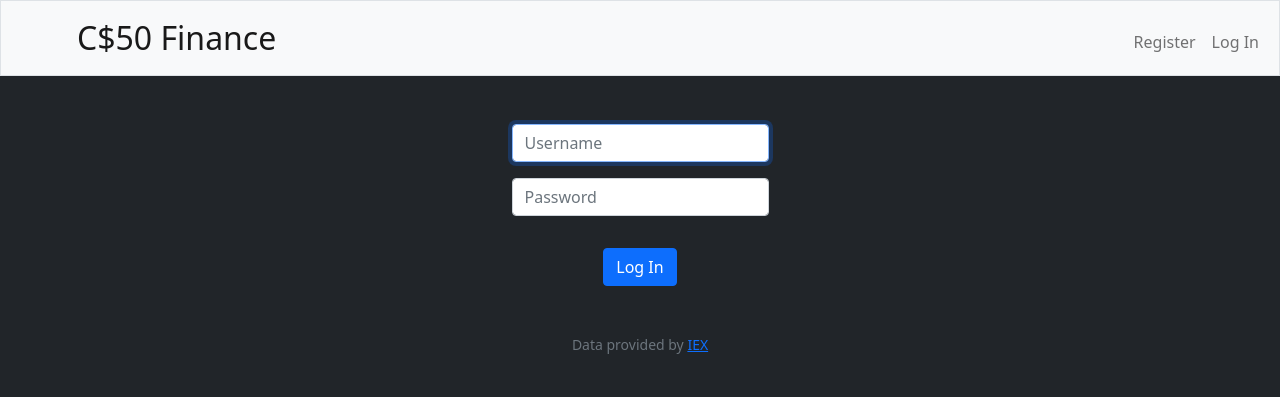
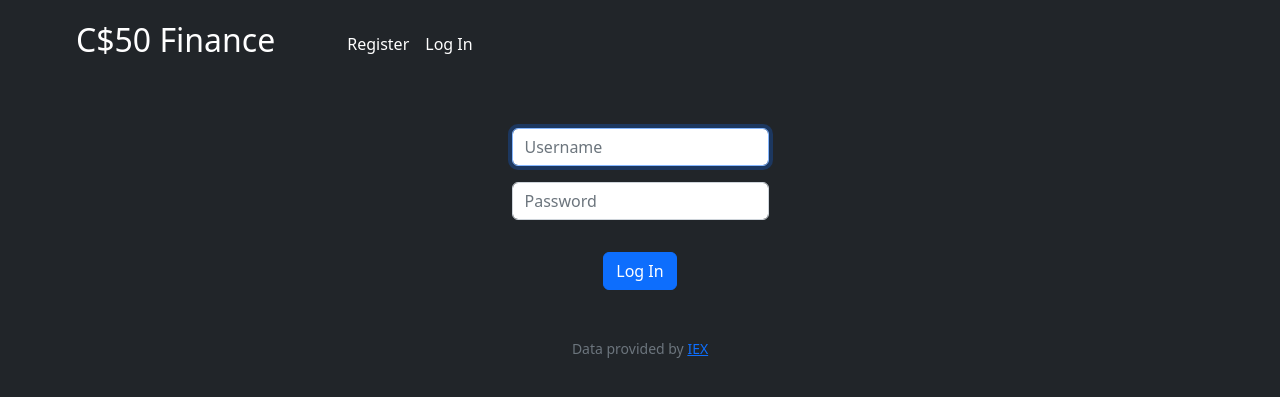
Before and after one commit to hawshemi/Finance-CS50X, a Flask app: page /login in a window 1280 px wide. Shown: the top 397 px of the page. Run offline with Flask 2, Linux system fonts and the light colour scheme; some libraries are stand-ins or nearby versions.

Commit message:
Update layout.html

```diff
--- a/templates/layout.html
+++ b/templates/layout.html
@@ -3,18 +3,21 @@
 <html lang="en">
 
     <head>
-
+        <!-- Required meta tags -->
         <meta charset="utf-8">
         <meta name="viewport" content="initial-scale=1, width=device-width">
 
-        <!-- http://getbootstrap.com/docs/5.1/ -->
-        <link crossorigin="anonymous" href="https://cdn.jsdelivr.net/npm/bootstrap@5.1.3/dist/css/bootstrap.min.css" integrity="sha384-1BmE4kWBq78iYhFldvKuhfTAU6auU8tT94WrHftjDbrCEXSU1oBoqyl2QvZ6jIW3" rel="stylesheet">
-        <script crossorigin="anonymous" src="https://cdn.jsdelivr.net/npm/bootstrap@5.1.3/dist/js/bootstrap.bundle.min.js" integrity="sha384-ka7Sk0Gln4gmtz2MlQnikT1wXgYsOg+OMhuP+IlRH9sENBO0LRn5q+8nbTov4+1p"></script>
+        <!-- documentation at http://getbootstrap.com/docs/5.2 -->
+        <link href="https://cdn.jsdelivr.net/npm/bootstrap@5.2.3/dist/css/bootstrap.min.css" rel="stylesheet" integrity="sha384-rbsA2VBKQhggwzxH7pPCaAqO46MgnOM80zW1RWuH61DGLwZJEdK2Kadq2F9CUG65" crossorigin="anonymous">
+        <script src="https://cdn.jsdelivr.net/npm/bootstrap@5.2.3/dist/js/bootstrap.bundle.min.js" integrity="sha384-kenU1KFdBIe4zVF0s0G1M5b4hcpxyD9F7jL+jjXkk+Q2h455rYXK/7HAuoJl+0I4" crossorigin="anonymous"></script>
 
-        <!-- https://favicon.io/emoji-favicons/money-bag/ -->
+        <!-- https://favicon.io/emoji-favicons/money-mouth-face/ -->
         <link href="/static/favicon.ico" rel="icon">
 
         <link href="/static/styles.css" rel="stylesheet">
+
+        <script src="https://code.jquery.com/jquery-3.6.1.slim.min.js" integrity="sha256-w8CvhFs7iHNVUtnSP0YKEg00p9Ih13rlL9zGqvLdePA=" crossorigin="anonymous"></script>
+
 
         <title>C$50 Finance: {% block title %}{% endblock %}</title>
 
@@ -22,25 +25,26 @@
 
     <body>
 
-        <nav class="bg-light border navbar navbar-expand-md navbar-light">
+        <nav class="navbar navbar-expand-md navbar-dark bg-dark">
           <div class="container-fluid">
-                <a class="navbar-brand" href="/"><span class="blue">C</span><span class="red">$</span><span class="yellow">5</span><span class="green">0</span> <span class="red">Finance</span></a>
+            <a class="navbar-brand" href="/">C$50 Finance</a>
             <button aria-controls="navbar" aria-expanded="false" aria-label="Toggle navigation" class="navbar-toggler" data-bs-target="#navbar" data-bs-toggle="collapse" type="button">
                 <span class="navbar-toggler-icon"></span>
             </button>
-                <div class="collapse navbar-collapse" id="navbar">
+            <div class="collapse navbar-collapse navbar-text" id="navbar">
                 {% if session["user_id"] %}
-                        <ul class="navbar-nav me-auto mt-2">
+                    <ul class="navbar-nav mr-auto mt-2">
                         <li class="nav-item"><a class="nav-link" href="/quote">Quote</a></li>
                         <li class="nav-item"><a class="nav-link" href="/buy">Buy</a></li>
                         <li class="nav-item"><a class="nav-link" href="/sell">Sell</a></li>
                         <li class="nav-item"><a class="nav-link" href="/history">History</a></li>
+                        <li class="nav-item"><a class="nav-link" href="/bank">Bank</a></li>
                     </ul>
-                        <ul class="navbar-nav ms-auto mt-2">
+                    <ul class="navbar-nav ms-auto mt-2 logout">
                         <li class="nav-item"><a class="nav-link" href="/logout">Log Out</a></li>
                     </ul>
                 {% else %}
-                        <ul class="navbar-nav ms-auto mt-2">
+                    <ul class="navbar-nav mt-2">
                         <li class="nav-item"><a class="nav-link" href="/register">Register</a></li>
                         <li class="nav-item"><a class="nav-link" href="/login">Log In</a></li>
                     </ul>
```
Lines whose indentation alone changed are shown as unchanged.
